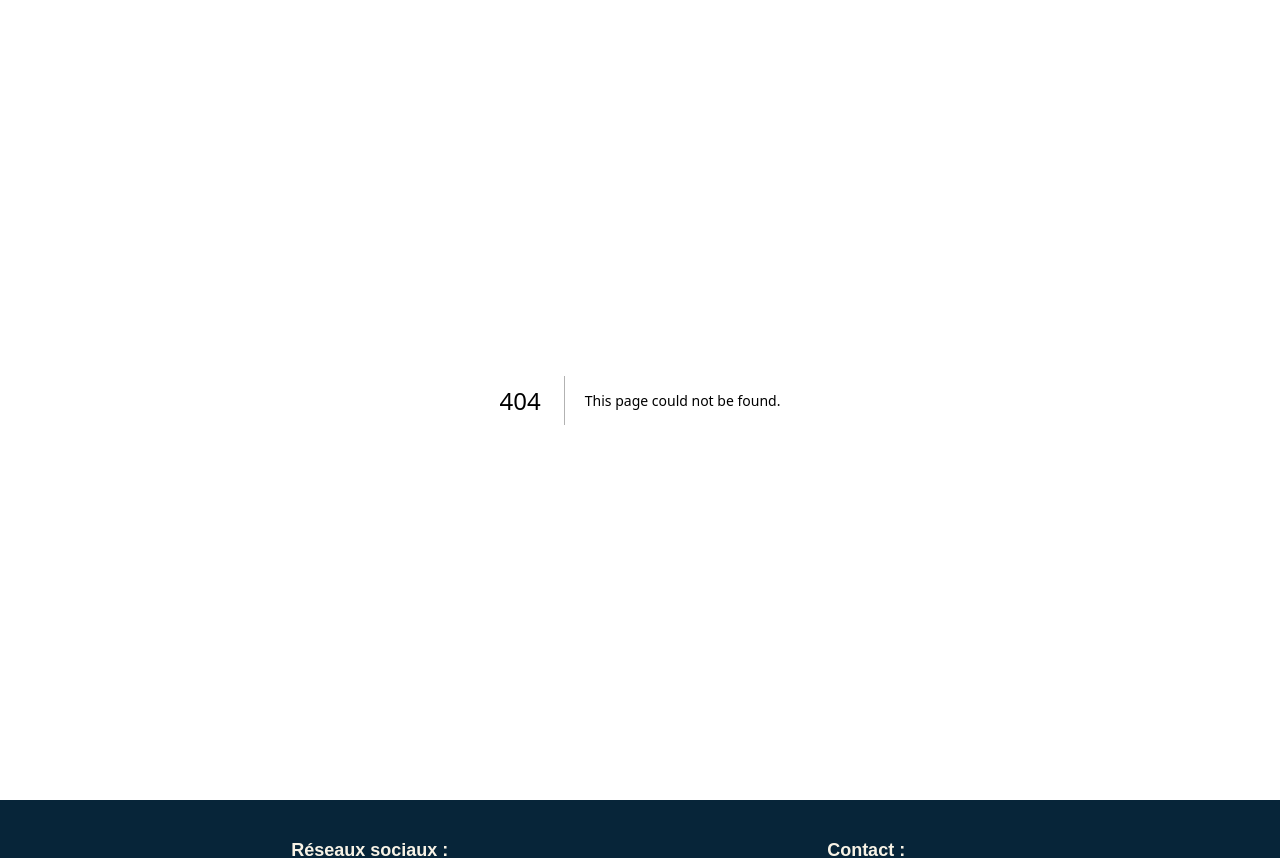
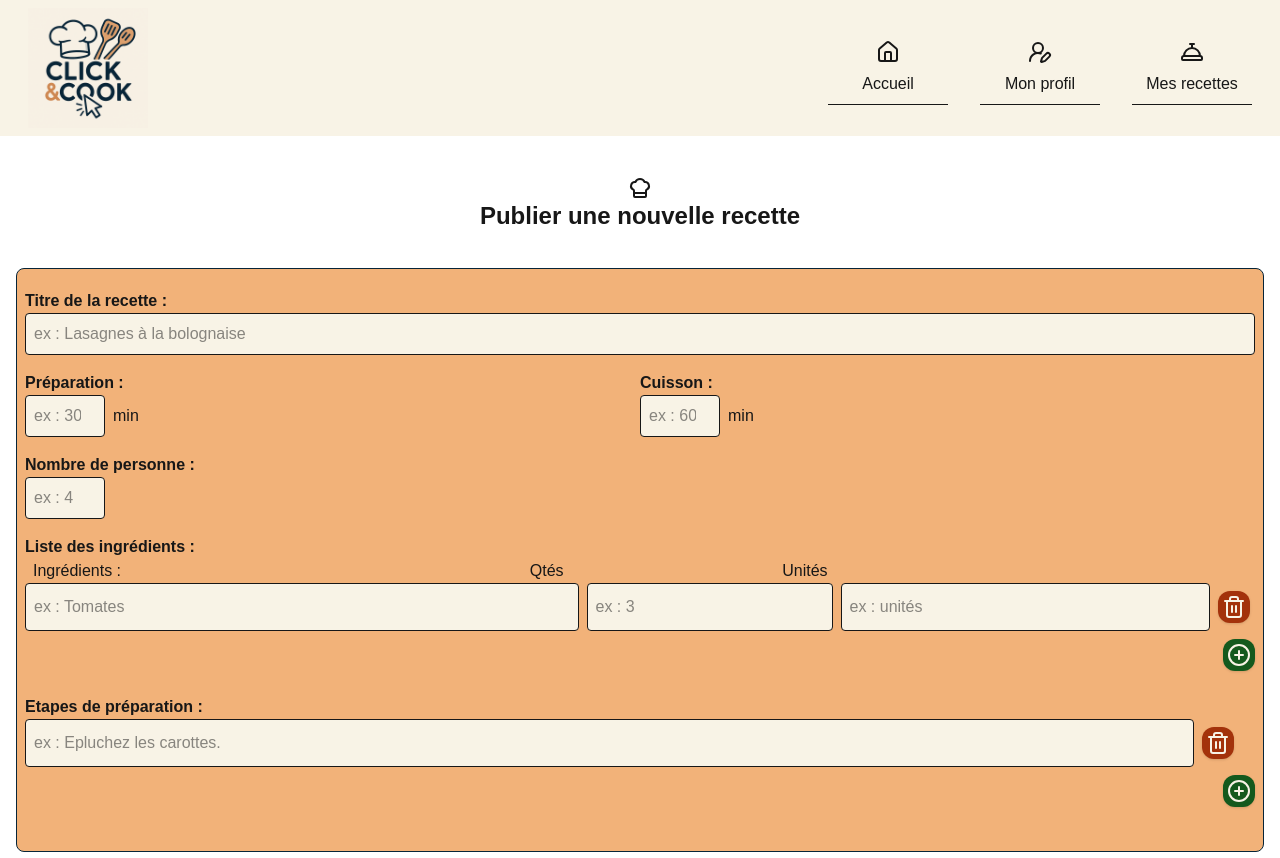
Before and after one commit to Edwige08/click_and_cook_front, a Next.js app: page /home/publishRecipe in a window 1280 px wide. Before the commit this address had no page. Shown: the top 858 px of the page. Built offline with nearby package versions, Linux system fonts and the light colour scheme.

Commit message:
create: publishRecipe page with FormRecipe.tsx

```diff
--- /dev/null
+++ b/src/app/home/publishRecipe/page.tsx
@@ -0,0 +1,16 @@
+import FormRecipe from "@/components/FormRecipe";
+import { ChefHat } from "lucide-react";
+
+export default function Home() {
+    return (
+        <>
+            <div className="flex flex-col items-center pt-10 pb-5 text-2xl text-center font-bold">
+                <ChefHat />
+                <h2>
+                    Publier une nouvelle recette
+                </h2>
+            </div>
+            <FormRecipe />
+        </>
+    )
+}
--- /dev/null
+++ b/src/components/FormRecipe.tsx
@@ -0,0 +1,113 @@
+import { CirclePlus, Trash2 } from "lucide-react";
+import Input from "./Input";
+
+export default function FormRecipe() {
+    return (
+        <form className="m-4 px-2 py-5 border border-(--darkBlue) rounded-lg bg-(--orangeColor)">
+            <div>
+                <div className="flex flex-col mb-4">
+                    <label htmlFor="" className="font-bold">Titre de la recette :</label>
+                    <Input
+                        inputName="title"
+                        type="text"
+                        placeholder="ex : Lasagnes à la bolognaise"
+                    />
+                </div>
+                <div className="flex flex-row justify-between mb-4">
+                    <div className="flex flex-col w-[50%]">
+                        <label htmlFor="" className="font-bold">Préparation :</label>
+                        <div className="flex flex-row gap-2 items-center">
+                            <Input
+                                inputName="prep_time"
+                                type="number"
+                                placeholder="ex : 30"
+                                classes="w-20"
+                            />
+                            <p>min</p>
+                        </div>
+                    </div>
+                    <div className="flex flex-col w-[50%]">
+                        <label htmlFor="" className="font-bold">Cuisson :</label>
+                        <div className="flex flex-row gap-2 items-center">
+                            <Input
+                                inputName="cooking_time"
+                                type="number"
+                                placeholder="ex : 60"
+                                classes="w-20"
+                            />
+                            <p>min</p>
+                        </div>
+                    </div>
+                </div>
+                <div className="flex flex-col mb-4">
+                    <label htmlFor="" className="font-bold">Nombre de personne :</label>
+                    <Input
+                        inputName="servings"
+                        type="number"
+                        placeholder="ex : 4"
+                        classes="w-20"
+                    />
+                </div>
+                <div className="flex flex-col mb-4">
+                    <p className="font-bold">Liste des ingrédients :</p>
+                    <div className="flex flex-col">
+                        <div className="flex flex-row gap-2 pl-2">
+                            <p className="w-[40%]">Ingrédients :</p>
+                            <p className="w-[20%]">Qtés</p>
+                            <p className="w-[30%]">Unités</p>
+                        </div>
+                        <div className="flex flex-row gap-2">
+                            <Input
+                                inputName="ingredient"
+                                type="text"
+                                placeholder="ex : Tomates"
+                                classes="w-[45%]"
+                            />
+                            <Input
+                                inputName="quantity"
+                                type="number"
+                                placeholder="ex : 3"
+                                classes="w-[20%]"
+                            />
+                            <Input
+                                inputName="unity"
+                                type="text"
+                                placeholder="ex : unités"
+                                classes="w-[30%]"
+                            />
+                            <button className="p-1 my-2 rounded-xl shadow-sm bg-(--redColor) text-(--lightColor)">
+                                <Trash2 />
+                            </button>
+                        </div>
+                    </div>
+                    <div className="flex flex-col items-end">
+                        <button className="p-1 my-2 rounded-xl shadow-sm bg-(--greenColor) text-(--lightColor)">
+                            <CirclePlus />
+                        </button>
+                    </div>
+                </div>
+                <div className="flex flex-col mb-4">
+                    <p className="font-bold">Etapes de préparation :</p>
+                    <div className="flex flex-col gap-2">
+                        <div className="flex flex-row gap-2">
+                            <Input
+                                inputName="ingredient"
+                                type="text"
+                                placeholder="ex : Epluchez les carottes."
+                                classes="w-[95%]"
+                            />
+                            <button className="p-1 my-2 rounded-xl shadow-sm bg-(--redColor) text-(--lightColor)">
+                                <Trash2 />
+                            </button>
+                        </div>
+                    </div>
+                    <div className="flex flex-col items-end">
+                        <button className="p-1 my-2 rounded-xl shadow-sm bg-(--greenColor) text-(--lightColor)">
+                            <CirclePlus />
+                        </button>
+                    </div>
+                </div>
+            </div>
+        </form>
+    )
+}
```
